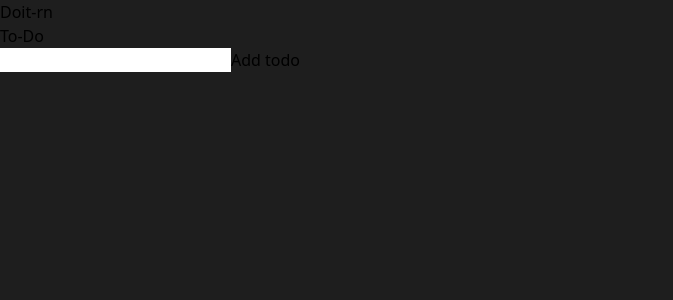
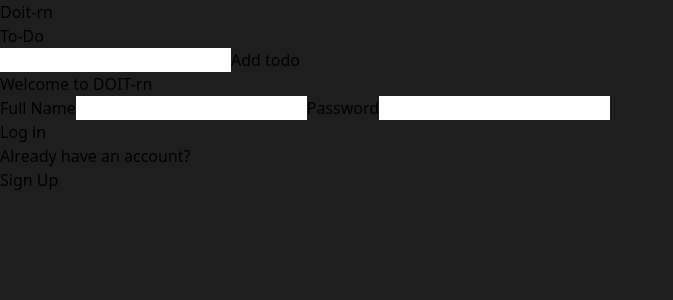
Before and after one commit to nxn404-n/doit-rn, a React (Vite) app: page / in a window 1280 px wide. Shown: the top 300 px of the page, without its empty margins (0-673 px from the left). Built offline with nearby package versions, Linux system fonts and the light colour scheme.

Commit message:
Add login and signup page

```diff
--- a/src/App.jsx
+++ b/src/App.jsx
@@ -1,5 +1,6 @@
 import Navbar from "./components/Navbar";
 import TodoList from "./components/TodoList";
+import Authentication from './components/Authentication';
 
 function App() {
   return (
@@ -7,6 +8,7 @@ function App() {
     <div className='bg-[#D6D3C0] w-full h-full flex flex-col items-center'>
       <Navbar />
       <TodoList />
+      <Authentication />
     </div>
   );
 }
--- a/src/app/store.js
+++ b/src/app/store.js
@@ -1,7 +1,10 @@
 import { configureStore } from '@reduxjs/toolkit';
+import authenticationReducer from '../features/authenticationSlice';
 
 const store = configureStore({
-  reducer: {},
+  reducer: {
+    authentication: authenticationReducer,
+  },
 });
 
 export default store;
--- /dev/null
+++ b/src/components/Authentication.jsx
@@ -0,0 +1,39 @@
+import { useState } from "react";
+import SignupOrLogin from "./SignupOrLogin";
+
+const Authentication = () => {
+  // If its true thn shows the signup form instead
+  const [signUp, setSignUp] = useState(false);
+
+  function handleSignup() {
+    setSignUp((prevState) => !prevState);
+  }
+
+  return (
+    <div className='border-2 border-black'>
+      <h1>Welcome to DOIT-rn</h1>
+
+    {/* Showes diff content according to the state */}
+      {signUp ? (
+        <SignupOrLogin buttonName={"Sign Up"} />
+      ) : (
+        <SignupOrLogin buttonName={"Log in"} />
+      )}
+
+    {/* Showes diff footer according to the state */}
+      {signUp ? (
+        <div className='flex gap-2'>
+          <p>Back to Login page?</p>
+          <button onClick={() => handleSignup()}>Log In</button>
+        </div>
+      ) : (
+        <div className='flex gap-2'>
+          <p>Already have an account?</p>
+          <button onClick={() => handleSignup()}>Sign Up</button>
+        </div>
+      )}
+    </div>
+  );
+};
+
+export default Authentication;
--- /dev/null
+++ b/src/components/SignupOrLogin.jsx
@@ -0,0 +1,28 @@
+import PropTypes from "prop-types";
+
+const SignupOrLogin = ({ buttonName }) => {
+  return (
+    <div>
+      <div>
+        <label className='flex flex-col'>
+          Full Name
+          <input type='text' />
+        </label>
+
+        <label className='flex flex-col'>
+          Password
+          <input type='text' />
+        </label>
+      </div>
+
+      <div className='border-2 border-black p-2 text-center'>
+        <button>{buttonName}</button>
+      </div>
+    </div>
+  );
+};
+SignupOrLogin.propTypes = {
+  buttonName: PropTypes.string.isRequired,
+};
+
+export default SignupOrLogin;
--- /dev/null
+++ b/src/features/authenticationSlice.js
@@ -0,0 +1,15 @@
+import { createSlice } from "@reduxjs/toolkit";
+
+const initialState = {
+  data: [],
+  status: 'idle', // 'idle' | 'loading' | 'succeeded' | 'failed'
+  error: null,
+}
+
+const authenticationSlice = createSlice({
+  name: 'authentication',
+  initialState,
+  reducers:{},
+})
+
+export default authenticationSlice.reducer;
```
